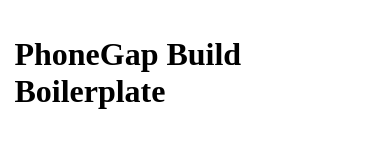
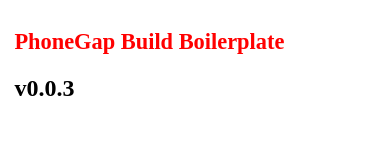
Before and after one commit to clivewalkden/phonegap-build-boilerplate, a website: page www/index.html in a window 390 px wide. Drawn offline with Linux system fonts and the light colour scheme; some packages are replaced by stand-ins of ours.

Commit message:
More testing

```diff
--- a/www/config.xml
+++ b/www/config.xml
@@ -2,8 +2,8 @@
     <widget xmlns   = "http://www.w3.org/ns/widgets"
         xmlns:gap   = "http://phonegap.com/ns/1.0"
         id          = "com.clivewalkden.phonegapbuildboilerplate"
-        versionCode = "2"
-        version     = "0.0.2" >
+        versionCode = "3"
+        version     = "0.0.3" >
 
     <!-- versionCode is optional and Android only -->
 
--- a/www/css/app.css
+++ b/www/css/app.css
@@ -1,3 +1,8 @@
 body > div{
 	padding: 0.4em;
 }
+
+h1 {
+	color: #ff0000;
+	font-size: 1.4em;
+}
--- a/www/index.html
+++ b/www/index.html
@@ -12,6 +12,7 @@
     <body>
         <div class="app">
             <h1>PhoneGap Build Boilerplate</h1>
+            <h2>v0.0.3</h2>
 
         </div>
 
```
